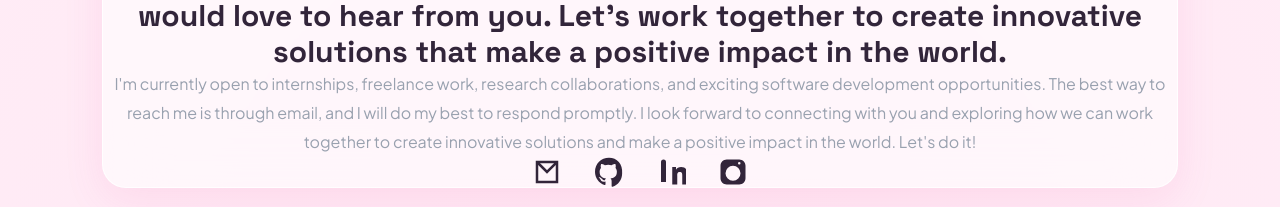
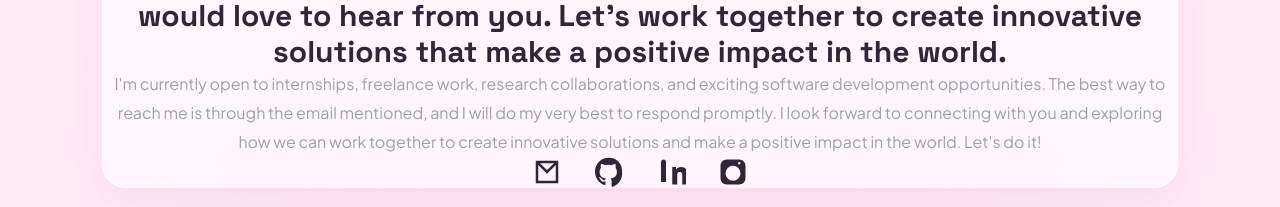
Before and after one commit to gnapiika/portfolio, a Next.js app: page / in a window 1280 px wide. Shown: the part 5147-5354 px from the top of the page. Built offline with nearby package versions, Linux system fonts and the light colour scheme.

Commit message:
Update Contact.tsx

```diff
--- a/components/sections/Contact.tsx
+++ b/components/sections/Contact.tsx
@@ -10,7 +10,7 @@ export default function Contact() {
 
         <p className="mb-8 text-gray-400">
           I'm currently open to internships, freelance work, research
-          collaborations, and exciting software development opportunities. The best way to reach me is through email, and I will do my best to respond promptly. I look forward to connecting with you and exploring how we can work together to create innovative solutions and make a positive impact in the world. Let's do it!
+          collaborations, and exciting software development opportunities. The best way to reach me is through the email mentioned, and I will do my very best to respond promptly. I look forward to connecting with you and exploring how we can work together to create innovative solutions and make a positive impact in the world. Let's do it!
         </p>
 
         <div className="flex justify-center gap-8 flex-wrap">
```
